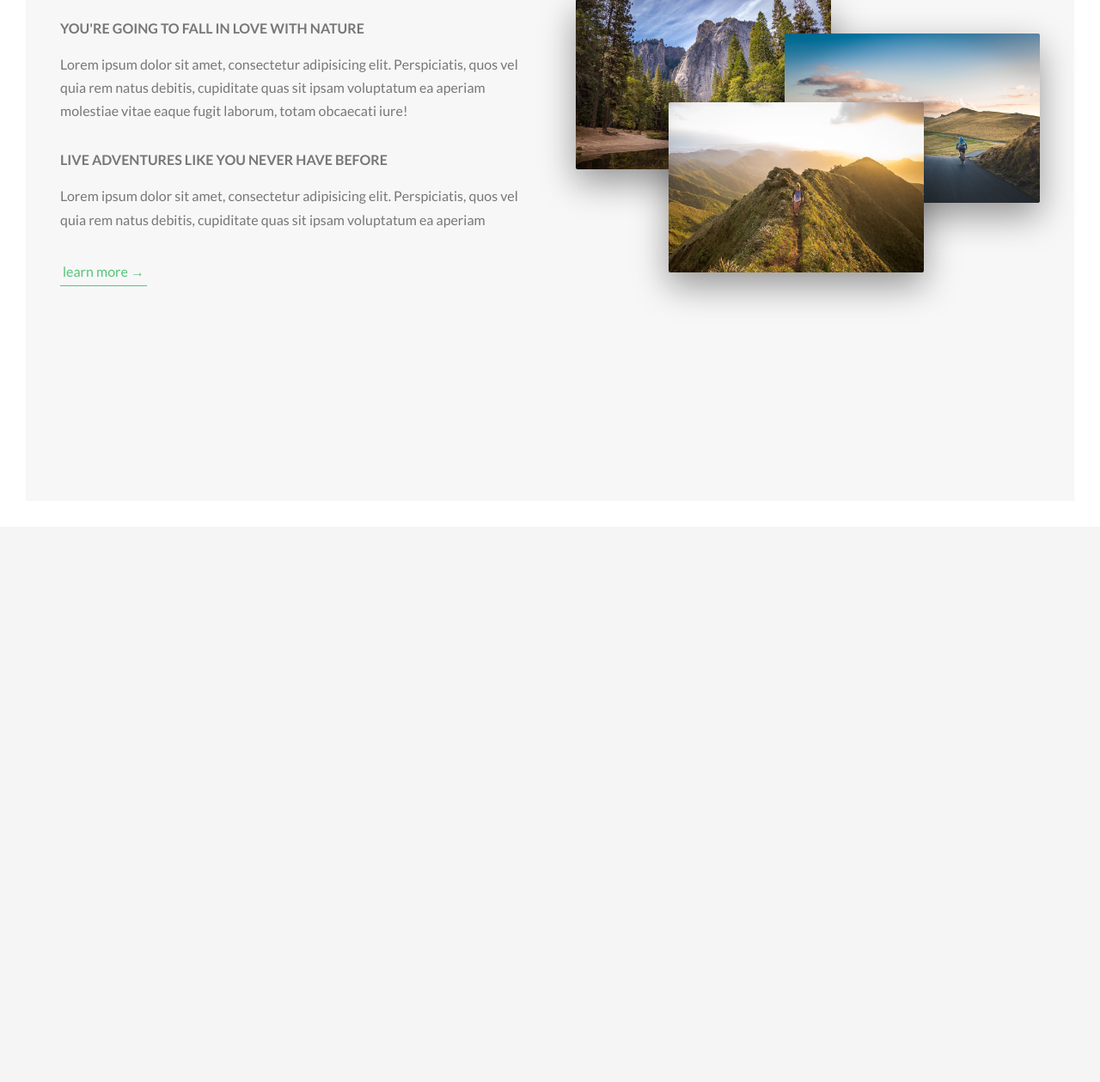
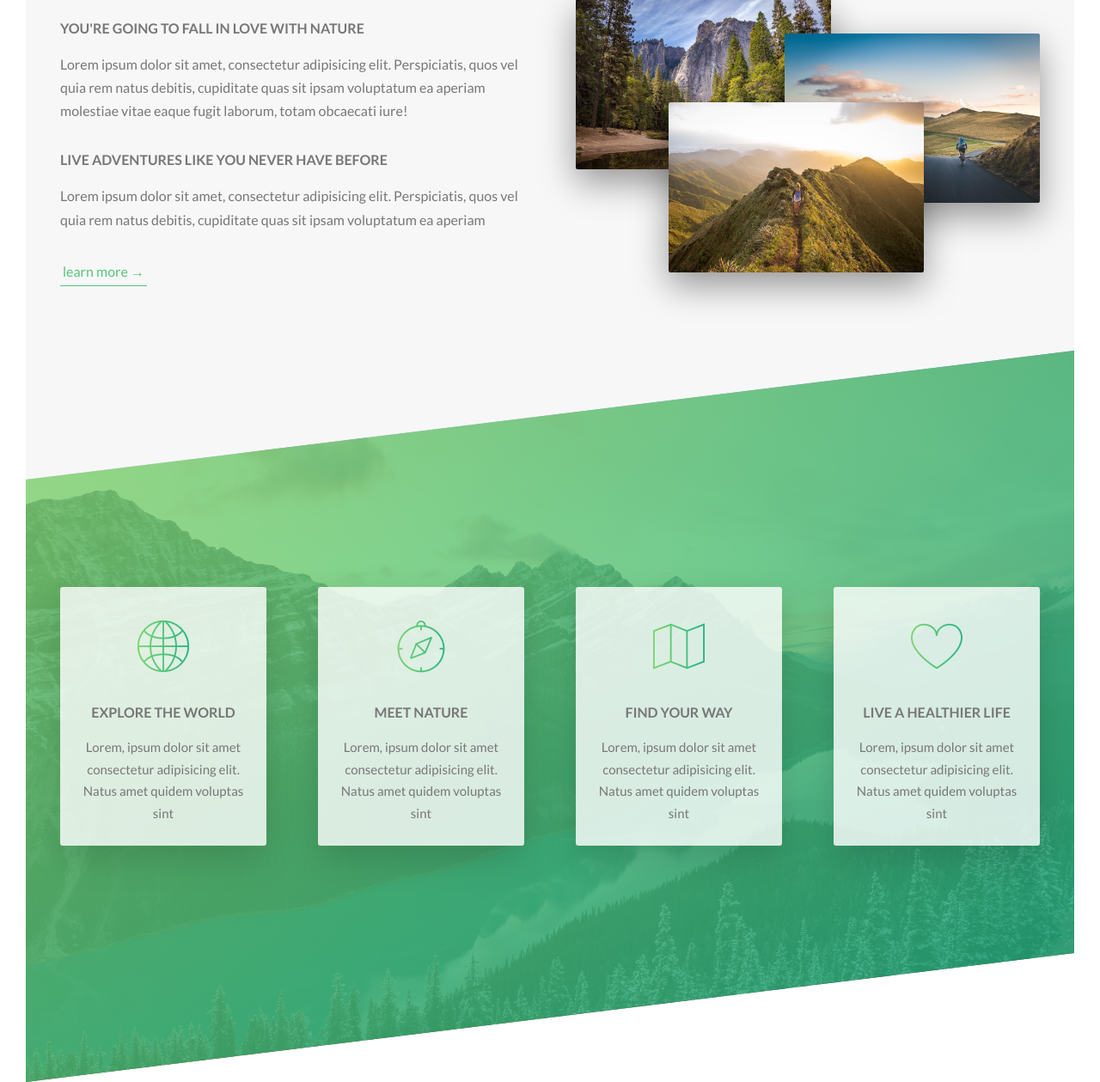
Before and after one commit to mustafakunwa/Tours, a PHP site: page / in a window 1280 px wide. Shown: the part 1001-2260 px from the top of the page at 86% size. Before the commit the page ends 1354 px from the top, so only its background shows below. Run offline with PHP 8.4, Linux system fonts and the light colour scheme.

Commit message:
Feature Section

```diff
--- /dev/null
+++ b/css/icon-font.css
@@ -0,0 +1,445 @@
+@charset "UTF-8";
+
+@font-face {
+  font-family: "linea-basic-10";
+  src:url("fonts/linea-basic-10.eot");
+  src:url("fonts/linea-basic-10.eot?#iefix") format("embedded-opentype"),
+    url("fonts/linea-basic-10.woff") format("woff"),
+    url("fonts/linea-basic-10.ttf") format("truetype"),
+    url("fonts/linea-basic-10.svg#linea-basic-10") format("svg");
+  font-weight: normal;
+  font-style: normal;
+
+}
+
+[data-icon]:before {
+  font-family: "linea-basic-10" !important;
+  content: attr(data-icon);
+  font-style: normal !important;
+  font-weight: normal !important;
+  font-variant: normal !important;
+  text-transform: none !important;
+  speak: none;
+  line-height: 1;
+  -webkit-font-smoothing: antialiased;
+  -moz-osx-font-smoothing: grayscale;
+}
+
+[class^="icon-"]:before,
+[class*=" icon-"]:before {
+  font-family: "linea-basic-10" !important;
+  font-style: normal !important;
+  font-weight: normal !important;
+  font-variant: normal !important;
+  text-transform: none !important;
+  speak: none;
+  line-height: 1;
+  -webkit-font-smoothing: antialiased;
+  -moz-osx-font-smoothing: grayscale;
+}
+
+.icon-basic-accelerator:before {
+  content: "a";
+}
+.icon-basic-alarm:before {
+  content: "b";
+}
+.icon-basic-anchor:before {
+  content: "c";
+}
+.icon-basic-anticlockwise:before {
+  content: "d";
+}
+.icon-basic-archive:before {
+  content: "e";
+}
+.icon-basic-archive-full:before {
+  content: "f";
+}
+.icon-basic-ban:before {
+  content: "g";
+}
+.icon-basic-battery-charge:before {
+  content: "h";
+}
+.icon-basic-battery-empty:before {
+  content: "i";
+}
+.icon-basic-battery-full:before {
+  content: "j";
+}
+.icon-basic-battery-half:before {
+  content: "k";
+}
+.icon-basic-bolt:before {
+  content: "l";
+}
+.icon-basic-book:before {
+  content: "m";
+}
+.icon-basic-book-pen:before {
+  content: "n";
+}
+.icon-basic-book-pencil:before {
+  content: "o";
+}
+.icon-basic-bookmark:before {
+  content: "p";
+}
+.icon-basic-calculator:before {
+  content: "q";
+}
+.icon-basic-calendar:before {
+  content: "r";
+}
+.icon-basic-cards-diamonds:before {
+  content: "s";
+}
+.icon-basic-cards-hearts:before {
+  content: "t";
+}
+.icon-basic-case:before {
+  content: "u";
+}
+.icon-basic-chronometer:before {
+  content: "v";
+}
+.icon-basic-clessidre:before {
+  content: "w";
+}
+.icon-basic-clock:before {
+  content: "x";
+}
+.icon-basic-clockwise:before {
+  content: "y";
+}
+.icon-basic-cloud:before {
+  content: "z";
+}
+.icon-basic-clubs:before {
+  content: "A";
+}
+.icon-basic-compass:before {
+  content: "B";
+}
+.icon-basic-cup:before {
+  content: "C";
+}
+.icon-basic-diamonds:before {
+  content: "D";
+}
+.icon-basic-display:before {
+  content: "E";
+}
+.icon-basic-download:before {
+  content: "F";
+}
+.icon-basic-exclamation:before {
+  content: "G";
+}
+.icon-basic-eye:before {
+  content: "H";
+}
+.icon-basic-eye-closed:before {
+  content: "I";
+}
+.icon-basic-female:before {
+  content: "J";
+}
+.icon-basic-flag1:before {
+  content: "K";
+}
+.icon-basic-flag2:before {
+  content: "L";
+}
+.icon-basic-floppydisk:before {
+  content: "M";
+}
+.icon-basic-folder:before {
+  content: "N";
+}
+.icon-basic-folder-multiple:before {
+  content: "O";
+}
+.icon-basic-gear:before {
+  content: "P";
+}
+.icon-basic-geolocalize-01:before {
+  content: "Q";
+}
+.icon-basic-geolocalize-05:before {
+  content: "R";
+}
+.icon-basic-globe:before {
+  content: "S";
+}
+.icon-basic-gunsight:before {
+  content: "T";
+}
+.icon-basic-hammer:before {
+  content: "U";
+}
+.icon-basic-headset:before {
+  content: "V";
+}
+.icon-basic-heart:before {
+  content: "W";
+}
+.icon-basic-heart-broken:before {
+  content: "X";
+}
+.icon-basic-helm:before {
+  content: "Y";
+}
+.icon-basic-home:before {
+  content: "Z";
+}
+.icon-basic-info:before {
+  content: "0";
+}
+.icon-basic-ipod:before {
+  content: "1";
+}
+.icon-basic-joypad:before {
+  content: "2";
+}
+.icon-basic-key:before {
+  content: "3";
+}
+.icon-basic-keyboard:before {
+  content: "4";
+}
+.icon-basic-laptop:before {
+  content: "5";
+}
+.icon-basic-life-buoy:before {
+  content: "6";
+}
+.icon-basic-lightbulb:before {
+  content: "7";
+}
+.icon-basic-link:before {
+  content: "8";
+}
+.icon-basic-lock:before {
+  content: "9";
+}
+.icon-basic-lock-open:before {
+  content: "!";
+}
+.icon-basic-magic-mouse:before {
+  content: "\"";
+}
+.icon-basic-magnifier:before {
+  content: "#";
+}
+.icon-basic-magnifier-minus:before {
+  content: "$";
+}
+.icon-basic-magnifier-plus:before {
+  content: "%";
+}
+.icon-basic-mail:before {
+  content: "&";
+}
+.icon-basic-mail-multiple:before {
+  content: "'";
+}
+.icon-basic-mail-open:before {
+  content: "(";
+}
+.icon-basic-mail-open-text:before {
+  content: ")";
+}
+.icon-basic-male:before {
+  content: "*";
+}
+.icon-basic-map:before {
+  content: "+";
+}
+.icon-basic-message:before {
+  content: ",";
+}
+.icon-basic-message-multiple:before {
+  content: "-";
+}
+.icon-basic-message-txt:before {
+  content: ".";
+}
+.icon-basic-mixer2:before {
+  content: "/";
+}
+.icon-basic-mouse:before {
+  content: ":";
+}
+.icon-basic-notebook:before {
+  content: ";";
+}
+.icon-basic-notebook-pen:before {
+  content: "<";
+}
+.icon-basic-notebook-pencil:before {
+  content: "=";
+}
+.icon-basic-paperplane:before {
+  content: ">";
+}
+.icon-basic-pencil-ruler:before {
+  content: "?";
+}
+.icon-basic-pencil-ruler-pen:before {
+  content: "@";
+}
+.icon-basic-photo:before {
+  content: "[";
+}
+.icon-basic-picture:before {
+  content: "]";
+}
+.icon-basic-picture-multiple:before {
+  content: "^";
+}
+.icon-basic-pin1:before {
+  content: "_";
+}
+.icon-basic-pin2:before {
+  content: "`";
+}
+.icon-basic-postcard:before {
+  content: "{";
+}
+.icon-basic-postcard-multiple:before {
+  content: "|";
+}
+.icon-basic-printer:before {
+  content: "}";
+}
+.icon-basic-question:before {
+  content: "~";
+}
+.icon-basic-rss:before {
+  content: "\\";
+}
+.icon-basic-server:before {
+  content: "\e000";
+}
+.icon-basic-server2:before {
+  content: "\e001";
+}
+.icon-basic-server-cloud:before {
+  content: "\e002";
+}
+.icon-basic-server-download:before {
+  content: "\e003";
+}
+.icon-basic-server-upload:before {
+  content: "\e004";
+}
+.icon-basic-settings:before {
+  content: "\e005";
+}
+.icon-basic-share:before {
+  content: "\e006";
+}
+.icon-basic-sheet:before {
+  content: "\e007";
+}
+.icon-basic-sheet-multiple:before {
+  content: "\e008";
+}
+.icon-basic-sheet-pen:before {
+  content: "\e009";
+}
+.icon-basic-sheet-pencil:before {
+  content: "\e00a";
+}
+.icon-basic-sheet-txt:before {
+  content: "\e00b";
+}
+.icon-basic-signs:before {
+  content: "\e00c";
+}
+.icon-basic-smartphone:before {
+  content: "\e00d";
+}
+.icon-basic-spades:before {
+  content: "\e00e";
+}
+.icon-basic-spread:before {
+  content: "\e00f";
+}
+.icon-basic-spread-bookmark:before {
+  content: "\e010";
+}
+.icon-basic-spread-text:before {
+  content: "\e011";
+}
+.icon-basic-spread-text-bookmark:before {
+  content: "\e012";
+}
+.icon-basic-star:before {
+  content: "\e013";
+}
+.icon-basic-tablet:before {
+  content: "\e014";
+}
+.icon-basic-target:before {
+  content: "\e015";
+}
+.icon-basic-todo:before {
+  content: "\e016";
+}
+.icon-basic-todo-pen:before {
+  content: "\e017";
+}
+.icon-basic-todo-pencil:before {
+  content: "\e018";
+}
+.icon-basic-todo-txt:before {
+  content: "\e019";
+}
+.icon-basic-todolist-pen:before {
+  content: "\e01a";
+}
+.icon-basic-todolist-pencil:before {
+  content: "\e01b";
+}
+.icon-basic-trashcan:before {
+  content: "\e01c";
+}
+.icon-basic-trashcan-full:before {
+  content: "\e01d";
+}
+.icon-basic-trashcan-refresh:before {
+  content: "\e01e";
+}
+.icon-basic-trashcan-remove:before {
+  content: "\e01f";
+}
+.icon-basic-upload:before {
+  content: "\e020";
+}
+.icon-basic-usb:before {
+  content: "\e021";
+}
+.icon-basic-video:before {
+  content: "\e022";
+}
+.icon-basic-watch:before {
+  content: "\e023";
+}
+.icon-basic-webpage:before {
+  content: "\e024";
+}
+.icon-basic-webpage-img-txt:before {
+  content: "\e025";
+}
+.icon-basic-webpage-multiple:before {
+  content: "\e026";
+}
+.icon-basic-webpage-txt:before {
+  content: "\e027";
+}
+.icon-basic-world:before {
+  content: "\e028";
+}
--- a/css/style.css
+++ b/css/style.css
@@ -191,6 +191,24 @@ body {
   .composition:hover .composition__photo:not(:hover) {
     transform: scale(0.95); }
 
+.feature-box {
+  background-color: rgba(255, 255, 255, 0.8);
+  font-size: 1.5rem;
+  padding: 2.5rem;
+  text-align: center;
+  border-radius: 3px;
+  box-shadow: 0 1.5rem 4rem rgba(0, 0, 0, 0.15);
+  transition: all 0.2s; }
+  .feature-box__icon {
+    font-size: 6rem;
+    margin-bottom: 0.5rem;
+    display: inline-block;
+    background-image: linear-gradient(to right, #7ed56f, #28b485);
+    -webkit-background-clip: text;
+    color: transparent; }
+  .feature-box:hover {
+    transform: scale(1.03) translateY(-1.5rem); }
+
 .row {
   max-width: 114rem;
   margin: 0 auto; }
@@ -241,3 +259,12 @@ body {
   background-color: #f7f7f7;
   padding: 25rem 0;
   margin-top: -20vh; }
+
+.section-features {
+  padding: 20rem 0;
+  background-image: linear-gradient(to right bottom, rgba(126, 213, 111, 0.8), rgba(40, 180, 133, 0.8)), url("../../img/nat-4.jpg");
+  background-size: cover;
+  transform: skewY(-7deg);
+  margin-top: -10rem; }
+  .section-features > * {
+    transform: skewY(7deg); }
--- a/index.html
+++ b/index.html
@@ -7,7 +7,7 @@
 
     <link href="https://fonts.googleapis.com/css?family=Lato:100,300,400,700,900" rel="stylesheet">
 
-    <!-- <link rel="stylesheet" href="css/icon-font.css"> -->
+    <link rel="stylesheet" href="css/icon-font.css">
     <link rel="stylesheet" href="css/style.css">
     <link rel="shortcut icon" type="image/png" href="img/favicon.png">
 
@@ -28,7 +28,6 @@
             <a href="#" class="btn btn--white btn--animated"> Discover our tours</a>
         </div>
     </header>
-
 
     <main>
         <section class="section-about">
@@ -67,6 +66,47 @@
                 </div>
             </div>
         </section>
+
+        <section class="section-features">
+            <div class="row">
+                <div class="col-1-of-4">
+                    <div class="feature-box">
+                        <i class="feature-box__icon icon-basic-world"></i>
+                        <h3 class="heading-tertiory u-margin-bottom-small">Explore the world</h3>
+                        <p class="feature-box__text">
+                            Lorem, ipsum dolor sit amet consectetur adipisicing elit. Natus amet quidem voluptas sint
+                        </p>
+                    </div>
+                </div>
+                <div class="col-1-of-4">
+                    <div class="feature-box">
+                        <i class="feature-box__icon icon-basic-compass"></i>
+                        <h3 class="heading-tertiory u-margin-bottom-small">Meet nature</h3>
+                        <p class="feature-box__text">
+                            Lorem, ipsum dolor sit amet consectetur adipisicing elit. Natus amet quidem voluptas sint
+                        </p>
+                    </div>
+                </div>
+                <div class="col-1-of-4">
+                    <div class="feature-box">
+                        <i class="feature-box__icon icon-basic-map"></i>
+                        <h3 class="heading-tertiory u-margin-bottom-small">Find your way</h3>
+                        <p class="feature-box__text">
+                            Lorem, ipsum dolor sit amet consectetur adipisicing elit. Natus amet quidem voluptas sint
+                        </p>
+                    </div>
+                </div>
+                <div class="col-1-of-4">
+                    <div class="feature-box">
+                        <i class="feature-box__icon icon-basic-heart"></i>
+                        <h3 class="heading-tertiory u-margin-bottom-small">live a healthier life</h3>
+                        <p class="feature-box__text">
+                            Lorem, ipsum dolor sit amet consectetur adipisicing elit. Natus amet quidem voluptas sint
+                        </p>
+                    </div>
+                </div>
+            </div>
+        </section>
     </main>
 
 </body>
--- /dev/null
+++ b/sass/components/_feature-box.scss
@@ -0,0 +1,24 @@
+.feature-box {
+    background-color: rgba($color-white, 0.8);
+    font-size: 1.5rem;
+    padding: 2.5rem;
+    text-align: center;
+    border-radius: 3px;
+    box-shadow: 0 1.5rem 4rem rgba($color: $color-black, $alpha: 0.15);
+    transition: all 0.2s;
+    &__icon {
+        font-size: 6rem;
+        margin-bottom: 0.5rem;
+        display: inline-block;
+        background-image: linear-gradient(to right, $color-primary-light, $color-primary-dark);
+        -webkit-background-clip: text;
+        color: transparent;
+    }
+
+    &__text {
+    }
+
+    &:hover {
+        transform: scale(1.03) translateY(-1.5rem);
+    }
+}
--- a/sass/main.scss
+++ b/sass/main.scss
@@ -8,7 +8,8 @@
 @import "./base/utilities";
 
 @import "./components/btn";
-@import './components/composition';
+@import "./components/composition";
+@import "./components/feature-box";
 
 @import "./layout/grid";
 @import "./layout/header";
--- a/sass/pages/_home.scss
+++ b/sass/pages/_home.scss
@@ -3,3 +3,15 @@
     padding: 25rem 0;
     margin-top: -20vh;
 }
+.section-features {
+    padding: 20rem 0;
+    background-image: linear-gradient(to right bottom, rgba($color-primary-light, 0.8), rgba($color-primary-dark, 0.8)),
+        url("../../img/nat-4.jpg");
+    background-size: cover;
+    transform: skewY(-7deg);
+    margin-top: -10rem;
+
+    & > *{
+        transform: skewY(7deg);
+    }
+}
```
Also changed, not shown: css/fonts/linea-basic-10.ttf (added), css/fonts/linea-basic-10.woff (added), 2 other files.
